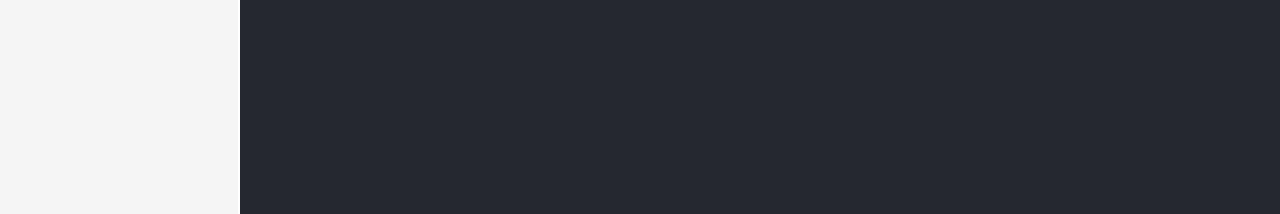
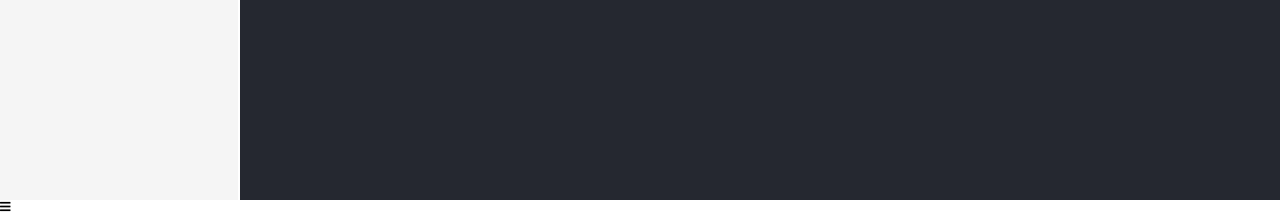
Before and after one commit to xerilius/covid19-status, a Flask app: a page that uses templates/base.html in a window 1280 px wide. Shown: the part 586-800 px from the top of the page. Run offline with Flask 2, Linux system fonts and the light colour scheme; some libraries are stand-ins or nearby versions; some web fonts are replaced.

Commit message:
Added fontawesome cdn link

```diff
--- a/templates/base.html
+++ b/templates/base.html
@@ -13,8 +13,8 @@
 
     <!-- STYLESHEET -->
     <link rel="stylesheet" type="text/css" href="../static/css/style.css">
+    <link rel="stylesheet" href="https://cdnjs.cloudflare.com/ajax/libs/font-awesome/5.13.0/css/all.min.css"></link>
     <!-- SCRIPT -->
-    <script src="https://cdnjs.cloudflare.com/ajax/libs/font-awesome/5.13.0/js/fontawesome.min.js"></script>
     <script src="https://code.jquery.com/jquery-3.4.1.min.js"></script>
 
     <title>{% block title %}{% endblock %}</title>
```
